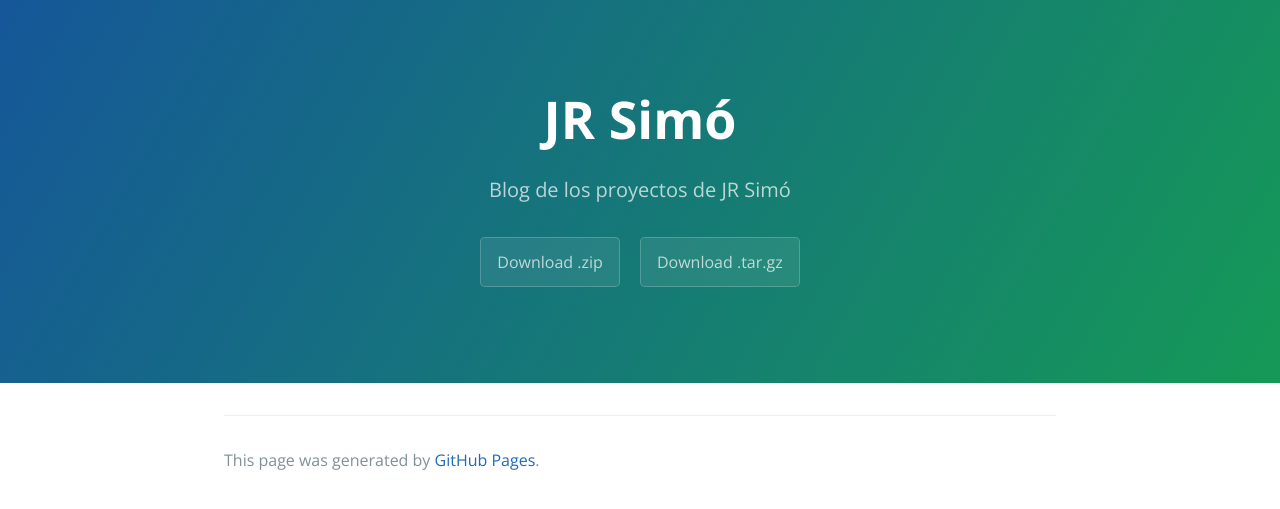
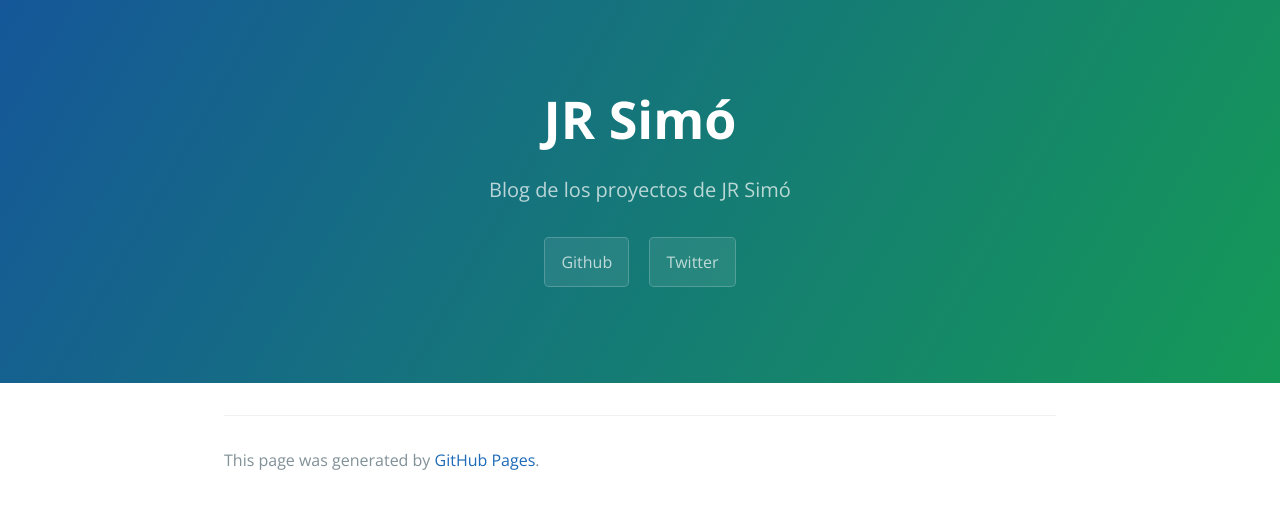
Before and after one commit to jrsimo/jrsimo.github.io, a Jekyll site: the page built from index.md, in a window 1280 px wide. Shown: the top 509 px of the page. Built offline with Jekyll 4.4.1, drawn with Linux system fonts in a browser that asks for light colours.

Commit message:
Añado los enlaces a Github y Twitter
Actualizo los botones de la cabecera para enlazarlos a mis cuentas de Github y Twitter.

```diff
--- a/_layouts/default.html
+++ b/_layouts/default.html
@@ -17,8 +17,8 @@
         <a href="{{ site.github.repository_url }}" class="btn">View on GitHub</a>
       {% endif %}
       {% if site.show_downloads %}
-        <a href="{{ site.github.zip_url }}" class="btn">Download .zip</a>
-        <a href="{{ site.github.tar_url }}" class="btn">Download .tar.gz</a>
+        <a href="{{ github.com/jrsimo }}" class="btn"> Github </a>
+        <a href="{{ twitter.com/jrsimo }}" class="btn"> Twitter </a>
       {% endif %}
     </section>
 
```
